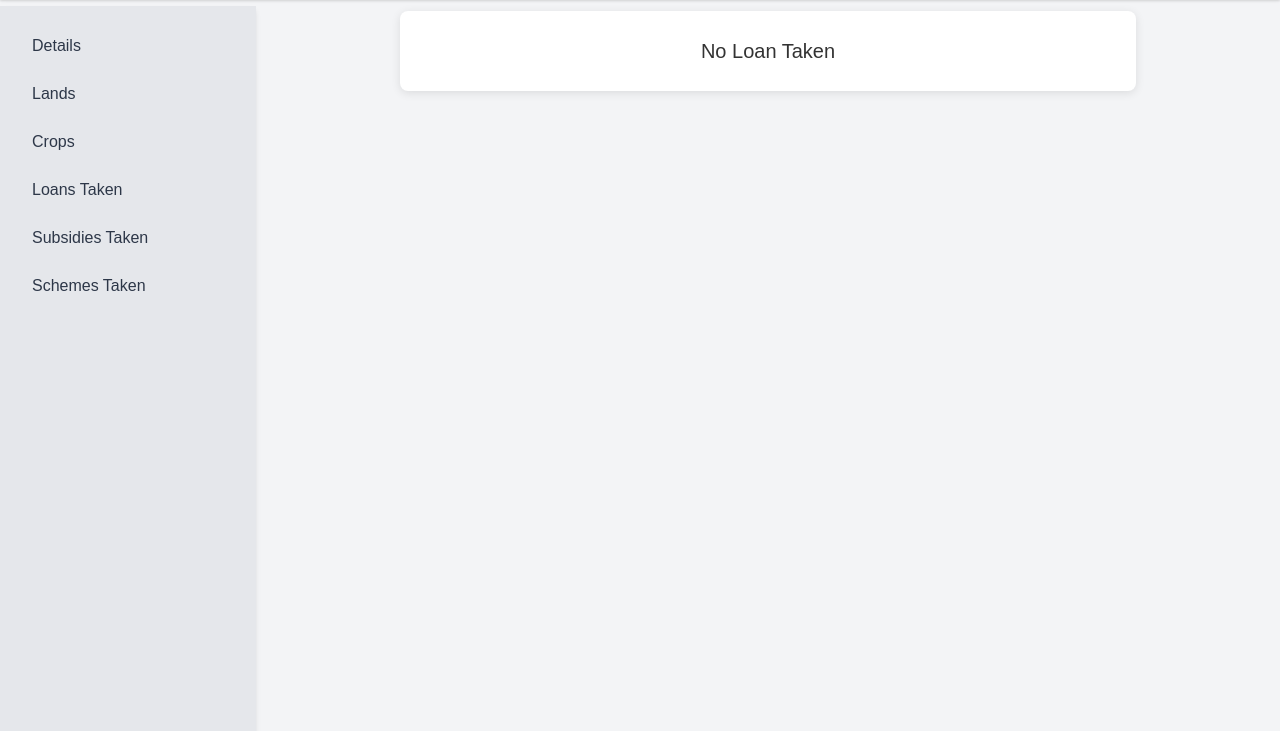
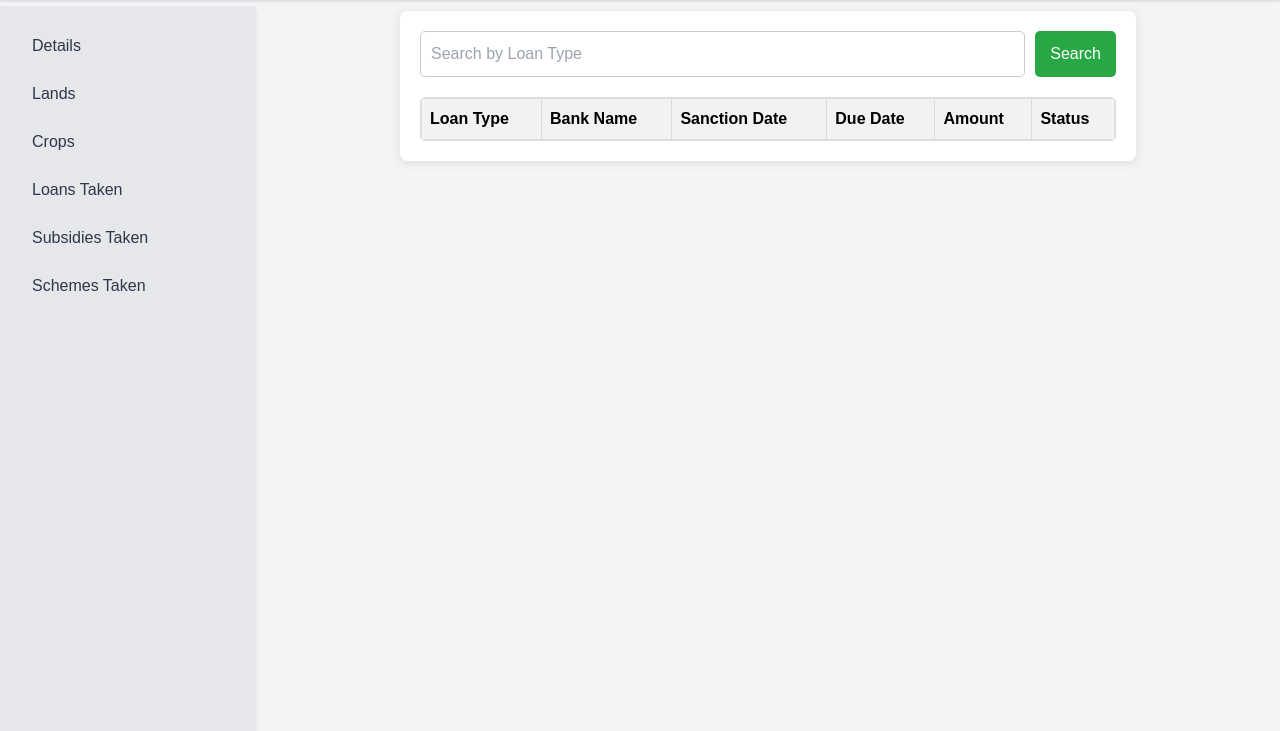
Before and after one commit to prudhvi-machana/Agrinexus, a Flask app: page /farmer_loans_taken in a window 1280 px wide. Shown: the part 69-800 px from the top of the page. Run offline with Flask 3, Linux system fonts and the light colour scheme; the visitor is signed in with stand-in values (Sample User, id 1); data that the repository does not hold is empty; some libraries are stand-ins or nearby versions.

Commit message:
Update farmer_loans_taken.html

```diff
--- a/templates/farmer_loans_taken.html
+++ b/templates/farmer_loans_taken.html
@@ -22,13 +22,7 @@
         {% endif %}
     {% endwith %}
 
-    <!-- Check if loans_taken is empty -->
-    {% if not loans_taken %}
-        <!-- Message for No loans Found -->
-        <div class="no-loans-message" style="text-align: center; margin: 5px 0;">
-            <h2 style="font-size: 20px; color: #333;">No Loan Taken</h2>
-        </div>
-    {% else %}
+
         <!-- Search Bar -->
         <form id="search-form" action="{{ url_for('farmer_loans_taken') }}" method="GET" class="search-form">
             <input type="text" name="search_loan_taken" placeholder="Search by Loan Type" class="input-field">
@@ -62,6 +56,5 @@
                 </tbody>
             </table>
         </div>
-    {% endif %}
 </div>
 {% endblock %}
```
